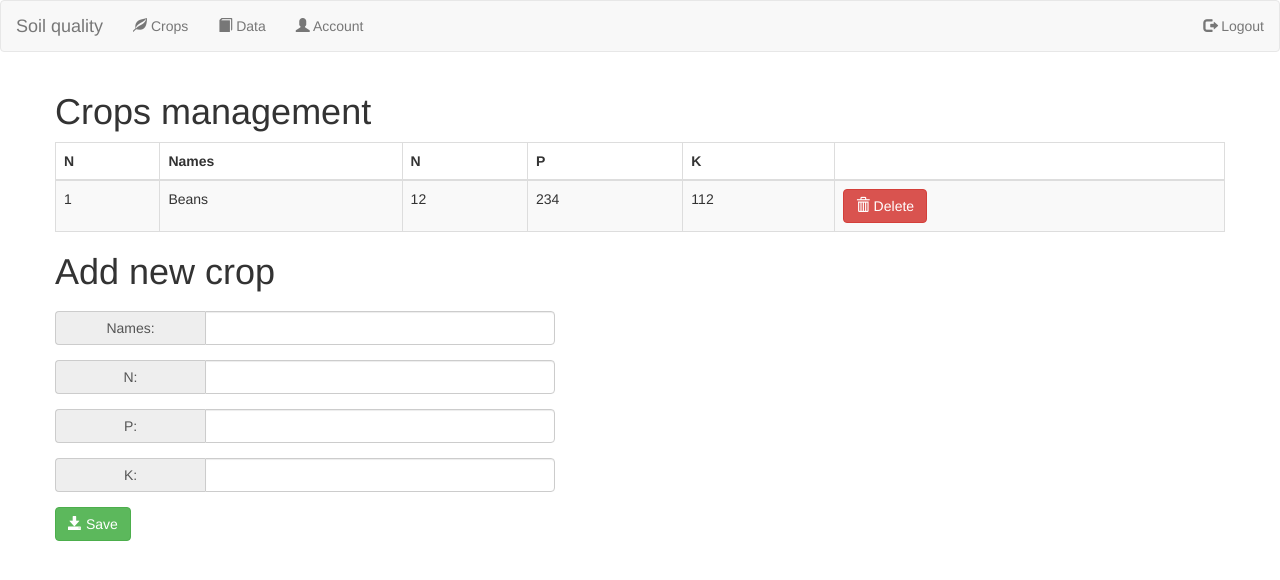
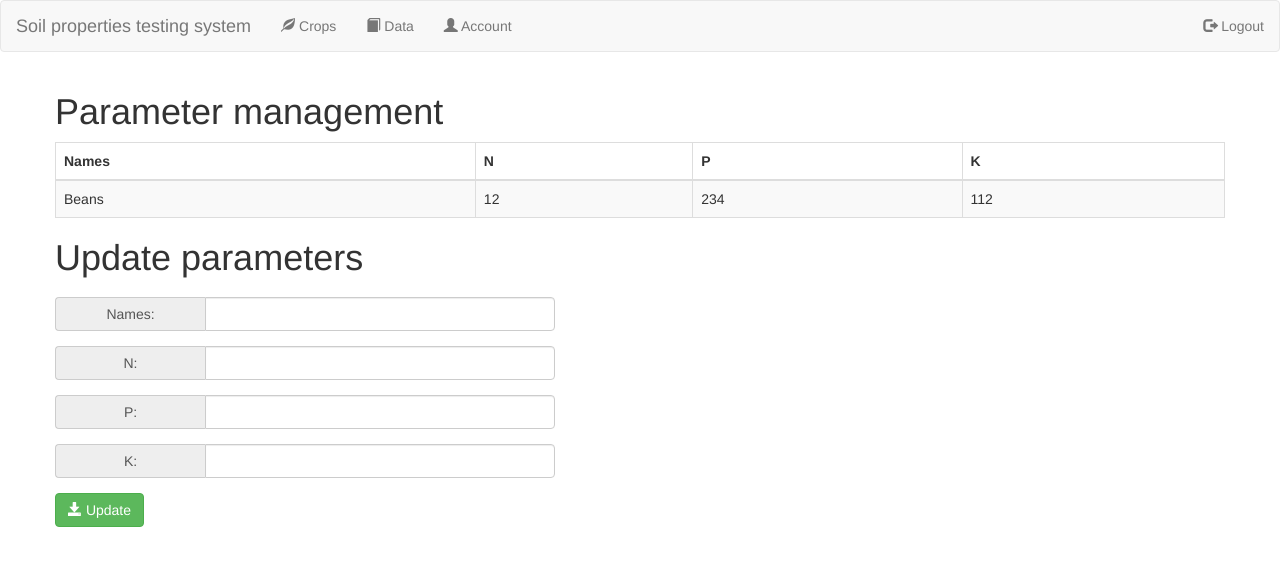
Before and after one commit to aimedidierm/soil_properties_testing_system, a PHP site: page /admin/crops.php in a window 1280 px wide. Shown: the top 580 px of the page. Run offline with PHP 8.4, Linux system fonts and the light colour scheme; a user stored in the database is signed in; data comes from the database, SQL or seed files in the repository; some libraries are stand-ins or nearby versions.

Commit message:
Hosting feedback

```diff
--- a/admin/crops.php
+++ b/admin/crops.php
@@ -6,7 +6,7 @@ require 'php-includes/check-login.php';
 <html>
 <head>
 
-	<title>Crops</title>
+	<title>Parameters</title>
 	<script src="https://ajax.googleapis.com/ajax/libs/jquery/3.1.0/jquery.min.js"></script>
 	<link rel="stylesheet" href="https://maxcdn.bootstrapcdn.com/bootstrap/3.3.6/css/bootstrap.min.css" />
 	<script src="https://maxcdn.bootstrapcdn.com/bootstrap/3.3.7/js/bootstrap.min.js"></script>
@@ -19,19 +19,17 @@ require 'php-includes/check-login.php';
 <?php require 'php-includes/menu.php'; ?>
 <div class="container">
 	<div class="row">
-	<h1>Crops management</h2>
+	<h1>Parameter management</h2>
 		<table width="100%" class="table table-striped table-bordered table-hover" id="chatRoom">
         <thead>
-            <th>N</th>
 			<th>Names</th>
 			<th>N</th>
 			<th>P</th>
 			<th>K</th>
-			<th></th>
 		</thead>
 		<tbody>
 		<?php
-			$sql = "SELECT * FROM crops";
+			$sql = "SELECT * FROM crops limit 1";
 			$stmt = $db->prepare($sql);
 			$stmt->execute();
 			if ($stmt->rowCount() > 0) {
@@ -39,32 +37,19 @@ require 'php-includes/check-login.php';
 				while ($row = $stmt->fetch(PDO::FETCH_ASSOC)) {
 				?>
 			<tr>
-			    <td><?php print $count?></td>
                 <td><?php print $row['names']?></td>
 				<td><?php print $row['n']?></td>
 				<td><?php print $row['p']?></td>
 				<td><?php print $row['k']?></td>
-				<td><form method="POST"><button type="submit" class="btn btn-danger" id="<?php echo $row["id"];$mid=$row["id"]; ?>" name="delete"><span class="glyphicon glyphicon-trash"></span> Delete</button><form></td>
-
 			</tr>
 			<?php
 			$count++;
 			}
 		}
-		if(isset($_POST['delete'])){
-		$sql ="DELETE FROM crops WHERE id = ?";
-		$stm = $db->prepare($sql);
-		if ($stm->execute(array($mid))) {
-			print "<script>alert('Crop deleted');window.location.assign('crops.php')</script>";
-
-		} else {
-			print "<script>alert('Delete fail');window.location.assign('crops.php')</script>";
-		}
-		}
 		?>
         </tbody>
     	</table>
-		<h1>Add new crop</h1>
+		<h1>Update parameters</h1>
 		    <form method="POST">
 			<?php
 			if(isset($_POST['crop'])){
@@ -72,10 +57,10 @@ require 'php-includes/check-login.php';
 			$n=$_POST['n'];
 			$p=$_POST['p'];
 			$k=$_POST['k'];
-				$sql ="INSERT INTO crops (names, n, p, k) VALUES (?,?,?,?)";
+				$sql ="UPDATE crops SET names = ?,n = ?,p = ?,k = ? WHERE id=1";
 				$stm = $db->prepare($sql);
 			if ($stm->execute(array($unames, $n, $p, $k))) {
-				print "<script>alert('Crop Registered');window.location.assign('crops.php')</script>";
+				print "<script>alert('Data updated');window.location.assign('crops.php')</script>";
 			} else{
 				echo "<script>alert('Fail');window.location.assign('crops.php')</script>";
 			}
@@ -98,7 +83,7 @@ require 'php-includes/check-login.php';
 				<span class="input-group-addon" style="width:150px;">K:</span>
 				<input type="text" style="width:350px;" class="form-control" name="k">
 			</div>
-			<button type="submit" class="btn btn-success" name="crop"><span class="glyphicon glyphicon-save"></span> Save</button>
+			<button type="submit" class="btn btn-success" name="crop"><span class="glyphicon glyphicon-save"></span> Update</button>
 
 		</div>
 	</form>
--- a/admin/data.php
+++ b/admin/data.php
@@ -26,7 +26,7 @@ require 'php-includes/check-login.php';
 			<th>N</th>
 			<th>P</th>
 			<th>K</th>
-            <th>Recomanded</th>
+            <th>Decision</th>
             <th>Address</th>
 		</thead>
 		<tbody>
--- a/admin/php-includes/menu.php
+++ b/admin/php-includes/menu.php
@@ -1,7 +1,7 @@
 <nav class="navbar navbar-default">
     <div class="container-fluid">
 		<div class="navbar-header">
-			<a class="navbar-brand" href="#">Soil quality</a>
+			<a class="navbar-brand" href="#">Soil properties testing system</a>
 		</div>
 
 		<ul class="nav navbar-nav">
--- a/login.php
+++ b/login.php
@@ -13,7 +13,7 @@ if ($stmt->rowCount()>0) {
 	$_SESSION['id'] = session_id();
 	$_SESSION['login_type'] = "Admin";
 
-	echo "<script>window.location.assign('admin/dashboard.php')</script>";
+	echo "<script>window.location.assign('admin/data.php')</script>";
 }else{
 	echo "<script>alert('Your ID or Password is Wrong');window.location.assign('index.php')</script>";
 }
--- a/php-includes/connect.php
+++ b/php-includes/connect.php
@@ -2,7 +2,7 @@
 define('DB_USER', 'aimedidierm');
 define('DB_PASS', 'MUdidier@123');
 define('DB_HOST', 'localhost');
-define('DB_NAME', 'soil_quality');
+define('DB_NAME', 'soil_properties_testing_system');
 
 $db = new PDO("mysql:host=".DB_HOST.";dbname=".DB_NAME, DB_USER, DB_PASS);
 if (!is_null($db->errorCode())) {
```
Also changed, not shown: admin/dashboard.php (deleted, +0 -28 lines), 1 other file.
